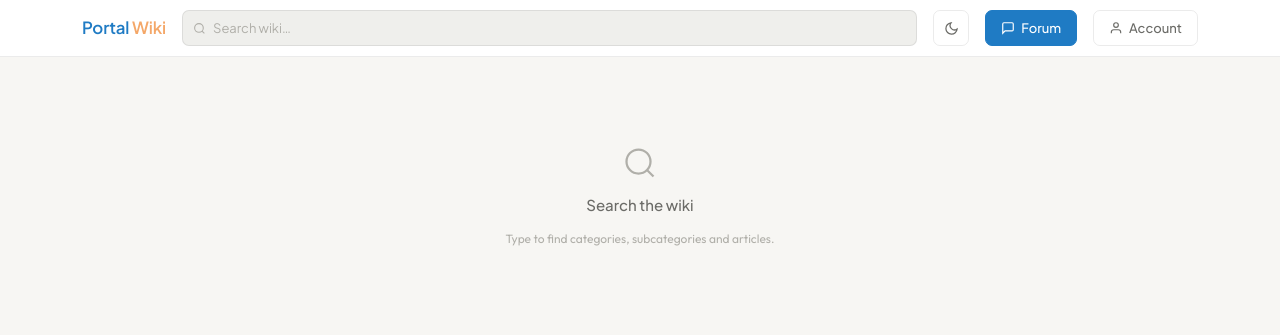
After one commit to dinomine3000/Fase3, a PHP site: page /webapp/wiki/search.php in a window 1280 px wide. The commit adds this page. Shown: the top 335 px of the page. Run offline with PHP 8.4, Linux system fonts and the light colour scheme.

Commit message:
search page

```diff
--- a/webapp/wiki/category.php
+++ b/webapp/wiki/category.php
@@ -46,7 +46,7 @@ $articles = [
       <a class="logo" href="wiki.php">Portal <span class="logo-wiki">Wiki</span></a>
       <div class="search-wrap flex-grow-1">
         <svg width="13" height="13" viewBox="0 0 24 24" fill="none" stroke="currentColor" stroke-width="2"><circle cx="11" cy="11" r="8"/><line x1="21" y1="21" x2="16.65" y2="16.65"/></svg>
-        <input type="text" id="searchInput" placeholder="Search in category…" oninput="filterArticles(this.value)">
+        <input type="text" id="searchInput" placeholder="Search in category…" oninput="filterArticles(this.value)" onkeydown="if(event.key==='Enter'&&this.value.trim())location.href='search.php?q='+encodeURIComponent(this.value.trim())">
       </div>
       <button class="theme-toggle" onclick="toggleTheme()" title="Toggle light/dark">
         <svg class="icon-moon" viewBox="0 0 24 24" fill="none" stroke="currentColor" stroke-width="2"><path d="M21 12.79A9 9 0 1 1 11.21 3 7 7 0 0 0 21 12.79z"/></svg>
--- /dev/null
+++ b/webapp/wiki/js/search.js
@@ -0,0 +1,12 @@
+function toggleTheme() {
+  const html = document.documentElement;
+  const next = html.getAttribute('data-theme') === 'light' ? 'dark' : 'light';
+  html.setAttribute('data-theme', next);
+  localStorage.setItem('smiki-theme', next);
+}
+
+document.getElementById('searchInput').addEventListener('keydown', function (e) {
+  if (e.key === 'Enter' && this.value.trim()) {
+    location.href = 'search.php?q=' + encodeURIComponent(this.value.trim());
+  }
+});
--- /dev/null
+++ b/webapp/wiki/search.php
@@ -0,0 +1,231 @@
+<?php
+// webapp/wiki/search.php
+
+// TODO: Replace arrays below with DB queries, e.g.:
+// $categories    = $db->query("SELECT id, name, shade, img FROM categories ORDER BY name")->fetchAll();
+// $subcategories = $db->query("SELECT s.id, s.name, s.description, c.id AS cat_id, c.name AS cat_name FROM subcategories s JOIN categories c ON c.id = s.cat_id ORDER BY s.name")->fetchAll();
+// $articles      = $db->query("SELECT a.tag, a.title, a.excerpt, a.created_at AS date, a.read_time AS `read`, c.name AS cat_name, COALESCE(s.name, c.name) AS path FROM articles a LEFT JOIN categories c ON c.id = a.cat LEFT JOIN subcategories s ON s.id = a.subcat ORDER BY a.created_at DESC")->fetchAll();
+
+$categories = [
+  ['id'=>'science',     'name'=>'Science',     'shade'=>'s1'],
+  ['id'=>'history',     'name'=>'History',     'shade'=>'s2'],
+  ['id'=>'technology',  'name'=>'Technology',  'shade'=>'s3'],
+  ['id'=>'mathematics', 'name'=>'Mathematics', 'shade'=>'s4'],
+  ['id'=>'philosophy',  'name'=>'Philosophy',  'shade'=>'s5'],
+  ['id'=>'biology',     'name'=>'Biology',     'shade'=>'s1'],
+  ['id'=>'geography',   'name'=>'Geography',   'shade'=>'s2'],
+  ['id'=>'economics',   'name'=>'Economics',   'shade'=>'s3'],
+  ['id'=>'arts',        'name'=>'Arts',        'shade'=>'s4'],
+  ['id'=>'physics',     'name'=>'Physics',     'shade'=>'s5'],
+];
+
+$subcategories = [
+  ['id'=>'classical',     'name'=>'Classical Mechanics',   'description'=>'Motion, forces, and energy in macroscopic systems.',           'cat_id'=>'physics',     'cat_name'=>'Physics'],
+  ['id'=>'quantum',       'name'=>'Quantum Mechanics',     'description'=>'Probabilistic behaviour of particles at the smallest scales.',  'cat_id'=>'physics',     'cat_name'=>'Physics'],
+  ['id'=>'relativity',    'name'=>'Relativity',            'description'=>'How space, time, and gravity are linked at all scales.',       'cat_id'=>'physics',     'cat_name'=>'Physics'],
+  ['id'=>'optics',        'name'=>'Optics',                'description'=>'The behaviour and properties of light and its interactions.',   'cat_id'=>'physics',     'cat_name'=>'Physics'],
+  ['id'=>'thermo',        'name'=>'Thermodynamics',        'description'=>'Heat, energy transfer, and the laws governing them.',          'cat_id'=>'physics',     'cat_name'=>'Physics'],
+  ['id'=>'genetics',      'name'=>'Genetics',              'description'=>'Heredity, DNA structure, and gene expression.',                'cat_id'=>'biology',     'cat_name'=>'Biology'],
+  ['id'=>'ecology',       'name'=>'Ecology',               'description'=>'Interactions between organisms and their environment.',         'cat_id'=>'biology',     'cat_name'=>'Biology'],
+  ['id'=>'cell-bio',      'name'=>'Cell Biology',          'description'=>'Structure and function of the fundamental unit of life.',       'cat_id'=>'biology',     'cat_name'=>'Biology'],
+  ['id'=>'calculus',      'name'=>'Calculus',              'description'=>'Differentiation, integration, and limits.',                    'cat_id'=>'mathematics', 'cat_name'=>'Mathematics'],
+  ['id'=>'logic',         'name'=>'Logic',                 'description'=>'Formal reasoning, proofs, and deductive systems.',             'cat_id'=>'mathematics', 'cat_name'=>'Mathematics'],
+  ['id'=>'statistics',    'name'=>'Statistics',            'description'=>'Probability, data analysis, and statistical inference.',        'cat_id'=>'mathematics', 'cat_name'=>'Mathematics'],
+  ['id'=>'ancient',       'name'=>'Ancient History',       'description'=>'Civilisations and events before the Common Era.',             'cat_id'=>'history',     'cat_name'=>'History'],
+  ['id'=>'medieval',      'name'=>'Medieval History',      'description'=>'Europe, the Islamic world, and Asia from 500 to 1500 CE.',    'cat_id'=>'history',     'cat_name'=>'History'],
+  ['id'=>'modern',        'name'=>'Modern History',        'description'=>'The world from the Industrial Revolution to the present.',     'cat_id'=>'history',     'cat_name'=>'History'],
+  ['id'=>'ai',            'name'=>'Artificial Intelligence','description'=>'Machine learning, neural networks, and intelligent systems.', 'cat_id'=>'technology',  'cat_name'=>'Technology'],
+  ['id'=>'networks',      'name'=>'Computer Networks',     'description'=>'Protocols, infrastructure, and distributed systems.',          'cat_id'=>'technology',  'cat_name'=>'Technology'],
+  ['id'=>'ethics',        'name'=>'Ethics',                'description'=>'Moral philosophy and theories of right action.',               'cat_id'=>'philosophy',  'cat_name'=>'Philosophy'],
+  ['id'=>'epistemology',  'name'=>'Epistemology',          'description'=>'The nature, scope, and limits of knowledge.',                  'cat_id'=>'philosophy',  'cat_name'=>'Philosophy'],
+  ['id'=>'metaphysics',   'name'=>'Metaphysics',           'description'=>'Questions of existence, reality, and the nature of being.',   'cat_id'=>'philosophy',  'cat_name'=>'Philosophy'],
+  ['id'=>'cartography',   'name'=>'Cartography',           'description'=>'The art and science of map-making and spatial data.',          'cat_id'=>'geography',   'cat_name'=>'Geography'],
+  ['id'=>'climate',       'name'=>'Climatology',           'description'=>'Long-term weather patterns and the climate system.',           'cat_id'=>'geography',   'cat_name'=>'Geography'],
+  ['id'=>'macro',         'name'=>'Macroeconomics',        'description'=>'National output, employment, and monetary policy.',            'cat_id'=>'economics',   'cat_name'=>'Economics'],
+  ['id'=>'micro',         'name'=>'Microeconomics',        'description'=>'Individual markets, consumer choice, and firm behaviour.',     'cat_id'=>'economics',   'cat_name'=>'Economics'],
+  ['id'=>'visual-arts',   'name'=>'Visual Arts',           'description'=>'Painting, sculpture, photography, and design history.',        'cat_id'=>'arts',        'cat_name'=>'Arts'],
+  ['id'=>'music',         'name'=>'Music',                 'description'=>'Theory, history, and cultural significance of music.',         'cat_id'=>'arts',        'cat_name'=>'Arts'],
+];
+
+$articles = [
+  ['tag'=>'Physics',     'title'=>'Wave-Particle Duality and the Double-Slit Experiment',    'excerpt'=>'How a single experiment upended classical mechanics and revealed the probabilistic nature of light and matter.',       'date'=>'Today',       'read'=>'9 min',  'path'=>'Physics › Quantum Mechanics'],
+  ['tag'=>'Mathematics', 'title'=>"Gödel's Incompleteness Theorems Explained",               'excerpt'=>'A tour through the proofs that forever changed the limits of formal mathematical systems and what truth means.',        'date'=>'Today',       'read'=>'12 min', 'path'=>'Mathematics'],
+  ['tag'=>'History',     'title'=>'The Silk Road: Commerce, Culture & Contagion',            'excerpt'=>"Tracing the ancient trade network that connected civilisations from Chang'an to Constantinople over centuries.",       'date'=>'Yesterday',   'read'=>'7 min',  'path'=>'History › Ancient History'],
+  ['tag'=>'Biology',     'title'=>'Mitochondria: Beyond the Powerhouse',                     'excerpt'=>"Recent research reveals the organelle's roles in immune signalling and programmed cell death.",                        'date'=>'2 days ago',  'read'=>'8 min',  'path'=>'Biology › Cell Biology'],
+  ['tag'=>'Technology',  'title'=>'How Large Language Models Actually Work',                  'excerpt'=>'Attention mechanisms, tokenisation, and training — a ground-up explanation of the transformer architecture.',          'date'=>'2 days ago',  'read'=>'15 min', 'path'=>'Technology › Artificial Intelligence'],
+  ['tag'=>'Philosophy',  'title'=>'Free Will in the Age of Neuroscience',                    'excerpt'=>'Can determinism and moral responsibility coexist? Compatibilist and incompatibilist positions surveyed.',              'date'=>'3 days ago',  'read'=>'10 min', 'path'=>'Philosophy › Ethics'],
+  ['tag'=>'Geography',   'title'=>"Plate Tectonics: The Engine of Earth's Surface",          'excerpt'=>'From seafloor spreading to the supercontinent cycle — the slow, relentless motion that reshapes our world.',           'date'=>'4 days ago',  'read'=>'6 min',  'path'=>'Geography › Climatology'],
+  ['tag'=>'Economics',   'title'=>'The Nash Equilibrium and Strategic Decision-Making',       'excerpt'=>"Game theory's cornerstone concept and how it applies to markets, diplomacy, and everyday life.",                      'date'=>'4 days ago',  'read'=>'8 min',  'path'=>'Economics › Microeconomics'],
+  ['tag'=>'Science',     'title'=>'Dark Matter: What We Know and Do Not Know',               'excerpt'=>'Decades of observation point to invisible mass holding galaxies together — but its nature remains entirely unknown.',  'date'=>'5 days ago',  'read'=>'11 min', 'path'=>'Science'],
+  ['tag'=>'Arts',        'title'=>'The Bauhaus and the Design Revolution It Sparked',        'excerpt'=>'How a short-lived school in Weimar Germany permanently altered architecture, typography, and industrial design.',      'date'=>'5 days ago',  'read'=>'7 min',  'path'=>'Arts › Visual Arts'],
+  ['tag'=>'Physics',     'title'=>'Special Relativity: Time Dilation for Beginners',        'excerpt'=>"Einstein's 1905 paper reshaped our understanding of time, space, and simultaneity with elegant thought experiments.", 'date'=>'6 days ago',  'read'=>'9 min',  'path'=>'Physics › Relativity'],
+  ['tag'=>'History',     'title'=>"The Byzantine Empire's Lasting Cultural Legacy",          'excerpt'=>'Despite its fall in 1453, Byzantium shaped Orthodox Christianity, Roman law, and Renaissance art in lasting ways.',   'date'=>'6 days ago',  'read'=>'8 min',  'path'=>'History › Medieval History'],
+  ['tag'=>'Physics',     'title'=>"Newton's Laws of Motion and Their Modern Applications",  'excerpt'=>'From the apple to orbital mechanics — how the three laws underpin everything in classical physics.',                  'date'=>'1 week ago',  'read'=>'7 min',  'path'=>'Physics › Classical Mechanics'],
+  ['tag'=>'Physics',     'title'=>'The Photoelectric Effect and the Birth of Quantum Theory','excerpt'=>'How Einstein explained light quanta and why it earned him the Nobel Prize over relativity.',                          'date'=>'2 weeks ago', 'read'=>'8 min',  'path'=>'Physics › Quantum Mechanics'],
+  ['tag'=>'Physics',     'title'=>'Thermodynamics: The Four Laws Explained',                'excerpt'=>"From absolute zero to entropy — a clear walkthrough of thermodynamics' foundational laws.",                           'date'=>'3 weeks ago', 'read'=>'10 min', 'path'=>'Physics › Thermodynamics'],
+  ['tag'=>'Physics',     'title'=>"Snell's Law and the Behaviour of Light at Boundaries",   'excerpt'=>'Refraction, total internal reflection, and why your straw looks bent in water.',                                      'date'=>'1 month ago', 'read'=>'5 min',  'path'=>'Physics › Optics'],
+];
+
+$q  = trim($_GET['q'] ?? '');
+$ql = strtolower($q);
+
+function matches(string $haystack, string $needle): bool {
+  return str_contains(strtolower($haystack), $needle);
+}
+
+if ($q !== '') {
+  $catResults = array_values(array_filter($categories, fn($c) =>
+    matches($c['name'], $ql)
+  ));
+  $subcatResults = array_values(array_filter($subcategories, fn($s) =>
+    matches($s['name'], $ql) || matches($s['description'] ?? '', $ql) || matches($s['cat_name'], $ql)
+  ));
+  $artResults = array_values(array_filter($articles, fn($a) =>
+    matches($a['title'], $ql) || matches($a['excerpt'], $ql) || matches($a['tag'], $ql) || matches($a['path'], $ql)
+  ));
+} else {
+  $catResults = $subcatResults = $artResults = [];
+}
+
+$total = count($catResults) + count($subcatResults) + count($artResults);
+?>
+<!DOCTYPE html>
+<html lang="en" data-theme="light">
+<head>
+<meta charset="UTF-8">
+<meta name="viewport" content="width=device-width, initial-scale=1.0">
+<title><?php echo $q ? htmlspecialchars($q).' — ' : ''; ?>Search — Portal Wiki</title>
+<link href="https://cdn.jsdelivr.net/npm/bootstrap@5.3.3/dist/css/bootstrap.min.css" rel="stylesheet">
+<link href="https://fonts.googleapis.com/css2?family=Plus+Jakarta+Sans:wght@300;400;500;600&family=Outfit:wght@400;500&display=swap" rel="stylesheet">
+<link rel="stylesheet" href="styles/wiki.css">
+<link rel="stylesheet" href="styles/search.css">
+</head>
+<body>
+
+<script>(function(){const s=localStorage.getItem('smiki-theme')||'light';document.documentElement.setAttribute('data-theme',s);})();</script>
+
+<header class="site-header">
+  <div class="container-lg py-0">
+    <div class="d-flex align-items-center gap-3" style="height:56px">
+      <a class="logo" href="wiki.php">Portal <span class="logo-wiki">Wiki</span></a>
+      <div class="search-wrap flex-grow-1">
+        <svg width="13" height="13" viewBox="0 0 24 24" fill="none" stroke="currentColor" stroke-width="2"><circle cx="11" cy="11" r="8"/><line x1="21" y1="21" x2="16.65" y2="16.65"/></svg>
+        <input type="text" id="headerSearch" placeholder="Search wiki…" value="<?php echo htmlspecialchars($q); ?>" onkeydown="if(event.key==='Enter'&&this.value.trim())location.href='search.php?q='+encodeURIComponent(this.value.trim())">
+      </div>
+      <button class="theme-toggle" onclick="toggleTheme()" title="Toggle light/dark">
+        <svg class="icon-moon" viewBox="0 0 24 24" fill="none" stroke="currentColor" stroke-width="2"><path d="M21 12.79A9 9 0 1 1 11.21 3 7 7 0 0 0 21 12.79z"/></svg>
+        <svg class="icon-sun"  viewBox="0 0 24 24" fill="none" stroke="currentColor" stroke-width="2"><circle cx="12" cy="12" r="5"/><line x1="12" y1="1" x2="12" y2="3"/><line x1="12" y1="21" x2="12" y2="23"/><line x1="4.22" y1="4.22" x2="5.64" y2="5.64"/><line x1="18.36" y1="18.36" x2="19.78" y2="19.78"/><line x1="1" y1="12" x2="3" y2="12"/><line x1="21" y1="12" x2="23" y2="12"/><line x1="4.22" y1="19.78" x2="5.64" y2="18.36"/><line x1="18.36" y1="5.64" x2="19.78" y2="4.22"/></svg>
+      </button>
+      <a href="../forum/forum.php" class="hbtn primary">
+        <svg viewBox="0 0 24 24" fill="none" stroke="currentColor" stroke-width="2"><path d="M21 15a2 2 0 0 1-2 2H7l-4 4V5a2 2 0 0 1 2-2h14a2 2 0 0 1 2 2z"/></svg>
+        Forum
+      </a>
+      <a href="../wiki/login.php" class="hbtn">
+        <svg viewBox="0 0 24 24" fill="none" stroke="currentColor" stroke-width="2"><path d="M20 21v-2a4 4 0 0 0-4-4H8a4 4 0 0 0-4 4v2"/><circle cx="12" cy="7" r="4"/></svg>
+        Account
+      </a>
+    </div>
+  </div>
+</header>
+
+<div class="container-lg py-4">
+
+  <?php if ($q === ''): ?>
+    <!-- Empty state — no query -->
+    <div class="search-empty">
+      <svg viewBox="0 0 24 24" fill="none" stroke="currentColor" stroke-width="1.5"><circle cx="11" cy="11" r="8"/><line x1="21" y1="21" x2="16.65" y2="16.65"/></svg>
+      <div class="search-empty-title">Search the wiki</div>
+      <div class="search-empty-sub">Type to find categories, subcategories and articles.</div>
+    </div>
+
+  <?php elseif ($total === 0): ?>
+    <!-- No results -->
+    <div class="search-empty">
+      <svg viewBox="0 0 24 24" fill="none" stroke="currentColor" stroke-width="1.5"><circle cx="11" cy="11" r="8"/><line x1="21" y1="21" x2="16.65" y2="16.65"/></svg>
+      <div class="search-empty-title">No results for &ldquo;<?php echo htmlspecialchars($q); ?>&rdquo;</div>
+      <div class="search-empty-sub">Try different keywords or check your spelling.</div>
+    </div>
+
+  <?php else: ?>
+    <!-- Summary -->
+    <div class="search-summary">
+      <?php echo $total; ?> result<?php echo $total !== 1 ? 's' : ''; ?> for &ldquo;<?php echo htmlspecialchars($q); ?>&rdquo;
+    </div>
+
+    <!-- Categories -->
+    <?php if ($catResults): ?>
+    <div class="section-heading">
+      Categories <span class="res-count"><?php echo count($catResults); ?></span>
+    </div>
+    <div class="d-flex flex-column gap-1 mb-4">
+      <?php foreach ($catResults as $c): ?>
+      <a class="result-bar" href="category.php?id=<?php echo urlencode($c['id']); ?>">
+        <span class="res-chip">Category</span>
+        <div class="art-body">
+          <div class="art-title"><?php echo htmlspecialchars($c['name']); ?></div>
+        </div>
+        <div class="art-meta">
+          <svg viewBox="0 0 24 24" fill="none" stroke="currentColor" stroke-width="2" width="11" height="11"><polyline points="9 18 15 12 9 6"/></svg>
+        </div>
+      </a>
+      <?php endforeach; ?>
+    </div>
+    <?php endif; ?>
+
+    <!-- Subcategories -->
+    <?php if ($subcatResults): ?>
+    <div class="section-heading">
+      Subcategories <span class="res-count"><?php echo count($subcatResults); ?></span>
+    </div>
+    <div class="d-flex flex-column gap-1 mb-4">
+      <?php foreach ($subcatResults as $s): ?>
+      <a class="result-bar" href="subcategory.php?id=<?php echo urlencode($s['id']); ?>">
+        <span class="res-chip">Subcategory</span>
+        <div class="art-body">
+          <div class="art-title"><?php echo htmlspecialchars($s['name']); ?></div>
+          <?php if ($s['description']): ?>
+          <div class="art-excerpt"><?php echo htmlspecialchars($s['description']); ?></div>
+          <?php endif; ?>
+        </div>
+        <div class="art-meta">
+          <span><?php echo htmlspecialchars($s['cat_name']); ?></span>
+          <svg viewBox="0 0 24 24" fill="none" stroke="currentColor" stroke-width="2" width="11" height="11"><polyline points="9 18 15 12 9 6"/></svg>
+        </div>
+      </a>
+      <?php endforeach; ?>
+    </div>
+    <?php endif; ?>
+
+    <!-- Articles -->
+    <?php if ($artResults): ?>
+    <div class="section-heading">
+      Articles <span class="res-count"><?php echo count($artResults); ?></span>
+    </div>
+    <div class="d-flex flex-column gap-1 mb-4">
+      <?php foreach ($artResults as $a): ?>
+      <a class="result-bar" href="viewPage.php">
+        <span class="art-tag"><?php echo htmlspecialchars($a['tag']); ?></span>
+        <div class="art-body">
+          <div class="art-title"><?php echo htmlspecialchars($a['title']); ?></div>
+          <div class="art-excerpt"><?php echo htmlspecialchars($a['excerpt']); ?></div>
+        </div>
+        <div class="art-meta">
+          <span><?php echo htmlspecialchars($a['path']); ?></span>
+          <span class="art-sep">·</span>
+          <span><?php echo htmlspecialchars($a['date']); ?></span>
+          <span class="art-sep">·</span>
+          <span><?php echo htmlspecialchars($a['read']); ?></span>
+        </div>
+      </a>
+      <?php endforeach; ?>
+    </div>
+    <?php endif; ?>
+
+  <?php endif; ?>
+
+</div>
+
+<script src="js/search.js"></script>
+<script src="https://cdn.jsdelivr.net/npm/bootstrap@5.3.3/dist/js/bootstrap.bundle.min.js"></script>
+</body>
+</html>
--- /dev/null
+++ b/webapp/wiki/styles/search.css
@@ -0,0 +1,62 @@
+/* ── SEARCH PAGE BAR ── */
+.search-page-wrap {
+  display: flex; align-items: center; gap: 10px;
+  background: var(--bg2); border: 1px solid var(--border2);
+  border-radius: 9px; padding: 0 14px; height: 48px;
+  margin-bottom: 1.5rem;
+  transition: border-color .2s, background .25s;
+}
+.search-page-wrap:focus-within { border-color: var(--accent); }
+.search-page-wrap svg { color: var(--faint); flex-shrink: 0; }
+.search-page-wrap input {
+  background: none; border: none; outline: none;
+  color: var(--text); font-family: 'Plus Jakarta Sans', sans-serif;
+  font-size: 15px; flex: 1; min-width: 0;
+}
+.search-page-wrap input::placeholder { color: var(--faint); }
+
+.search-clear {
+  background: none; border: none; padding: 4px; cursor: pointer;
+  color: var(--faint); display: inline-flex; align-items: center; justify-content: center;
+  border-radius: 4px; flex-shrink: 0; transition: color .15s;
+}
+.search-clear:hover { color: var(--text); }
+.search-clear svg { width: 14px; height: 14px; }
+
+/* ── SUMMARY LINE ── */
+.search-summary {
+  font-size: 13px; color: var(--muted); margin-bottom: 1.5rem;
+}
+
+/* ── RESULT COUNT IN HEADING ── */
+.res-count {
+  font-family: 'Outfit', sans-serif; font-size: 11px; font-weight: 400;
+  color: var(--faint); margin-left: 0.4rem;
+}
+
+/* ── RESULT BAR (link variant of article-bar) ── */
+.result-bar {
+  background: var(--bg2); border: 1px solid var(--border);
+  border-radius: 8px; padding: 0.8rem 1rem;
+  display: flex; align-items: baseline; gap: 1rem;
+  text-decoration: none; color: inherit;
+  transition: border-color .15s, box-shadow .15s, background .25s;
+}
+.result-bar:hover { border-color: var(--border2); box-shadow: 0 2px 8px var(--shadow); color: inherit; }
+
+/* ── NEUTRAL KIND CHIP (Category / Subcategory) ── */
+.res-chip {
+  font-family: 'Outfit', sans-serif; font-size: 10px; text-transform: uppercase;
+  color: var(--muted); background: var(--bg3);
+  border: 1px solid var(--border); border-radius: 4px; padding: 3px 7px;
+  white-space: nowrap; flex-shrink: 0; position: relative; top: -1px;
+}
+
+/* ── EMPTY STATE ── */
+.search-empty {
+  padding: 4rem 0; text-align: center;
+  display: flex; flex-direction: column; align-items: center; gap: 0.75rem;
+}
+.search-empty svg { width: 36px; height: 36px; color: var(--faint); }
+.search-empty-title { font-size: 15px; font-weight: 500; color: var(--muted); }
+.search-empty-sub { font-family: 'Outfit', sans-serif; font-size: 12px; color: var(--faint); }
--- a/webapp/wiki/subcategory.php
+++ b/webapp/wiki/subcategory.php
@@ -40,7 +40,7 @@ $articles = [
       <a class="logo" href="wiki.php">Portal <span class="logo-wiki">Wiki</span></a>
       <div class="search-wrap flex-grow-1">
         <svg width="13" height="13" viewBox="0 0 24 24" fill="none" stroke="currentColor" stroke-width="2"><circle cx="11" cy="11" r="8"/><line x1="21" y1="21" x2="16.65" y2="16.65"/></svg>
-        <input type="text" id="searchInput" placeholder="Search in subcategory…" oninput="filterArticles(this.value)">
+        <input type="text" id="searchInput" placeholder="Search in subcategory…" oninput="filterArticles(this.value)" onkeydown="if(event.key==='Enter'&&this.value.trim())location.href='search.php?q='+encodeURIComponent(this.value.trim())">
       </div>
       <button class="theme-toggle" onclick="toggleTheme()" title="Toggle light/dark">
         <svg class="icon-moon" viewBox="0 0 24 24" fill="none" stroke="currentColor" stroke-width="2"><path d="M21 12.79A9 9 0 1 1 11.21 3 7 7 0 0 0 21 12.79z"/></svg>
--- a/webapp/wiki/wiki.php
+++ b/webapp/wiki/wiki.php
@@ -53,7 +53,7 @@ $articles = [
       <a class="logo" href="wiki.php" onclick="resetFilters();return false;">Portal <span class="logo-wiki">Wiki</span></a>
       <div class="search-wrap flex-grow-1">
         <svg width="13" height="13" viewBox="0 0 24 24" fill="none" stroke="currentColor" stroke-width="2"><circle cx="11" cy="11" r="8"/><line x1="21" y1="21" x2="16.65" y2="16.65"/></svg>
-        <input type="text" id="searchInput" placeholder="Search articles…" oninput="filterArticles(this.value)">
+        <input type="text" id="searchInput" placeholder="Search wiki…" oninput="filterArticles(this.value)" onkeydown="if(event.key==='Enter'&&this.value.trim())location.href='search.php?q='+encodeURIComponent(this.value.trim())">
       </div>
       <button class="theme-toggle" onclick="toggleTheme()" title="Toggle light/dark">
         <svg class="icon-moon" viewBox="0 0 24 24" fill="none" stroke="currentColor" stroke-width="2"><path d="M21 12.79A9 9 0 1 1 11.21 3 7 7 0 0 0 21 12.79z"/></svg>
```
